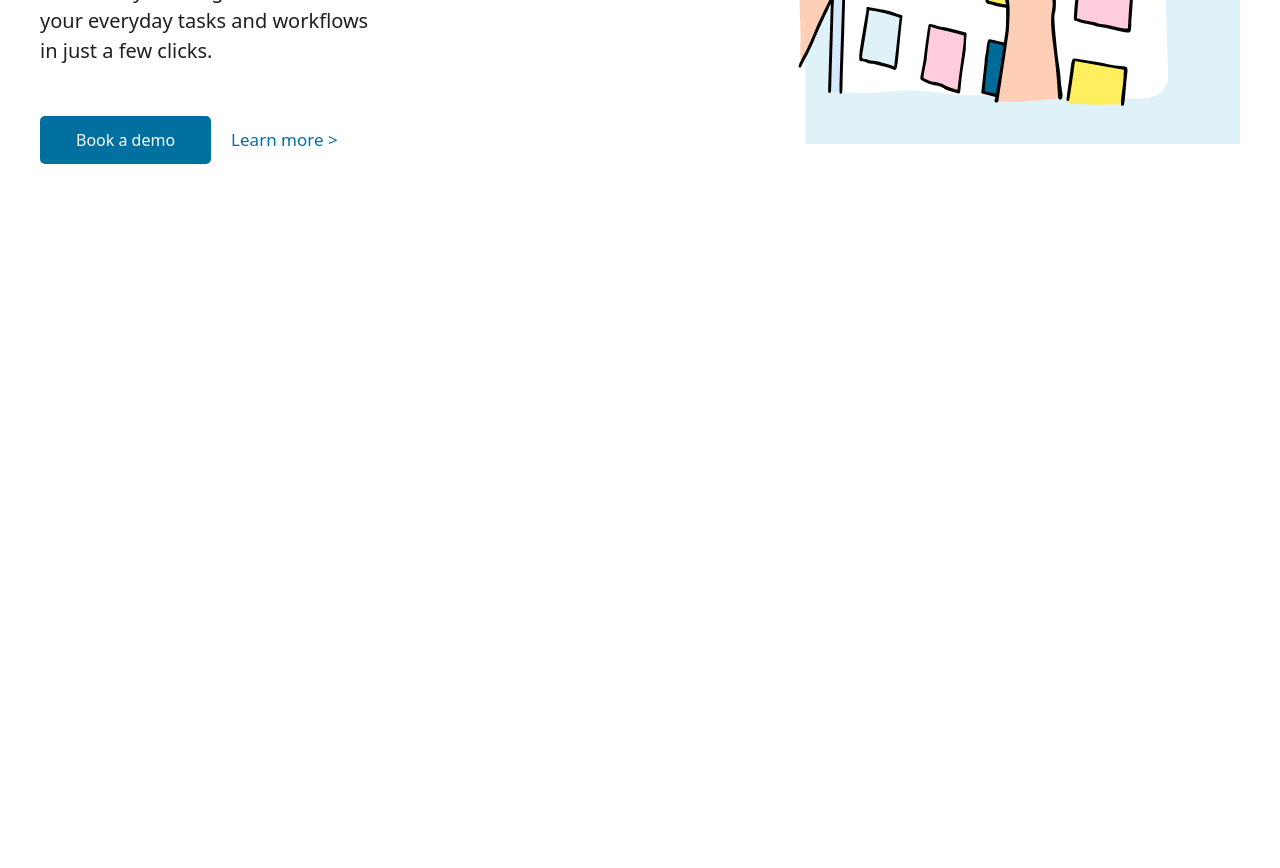
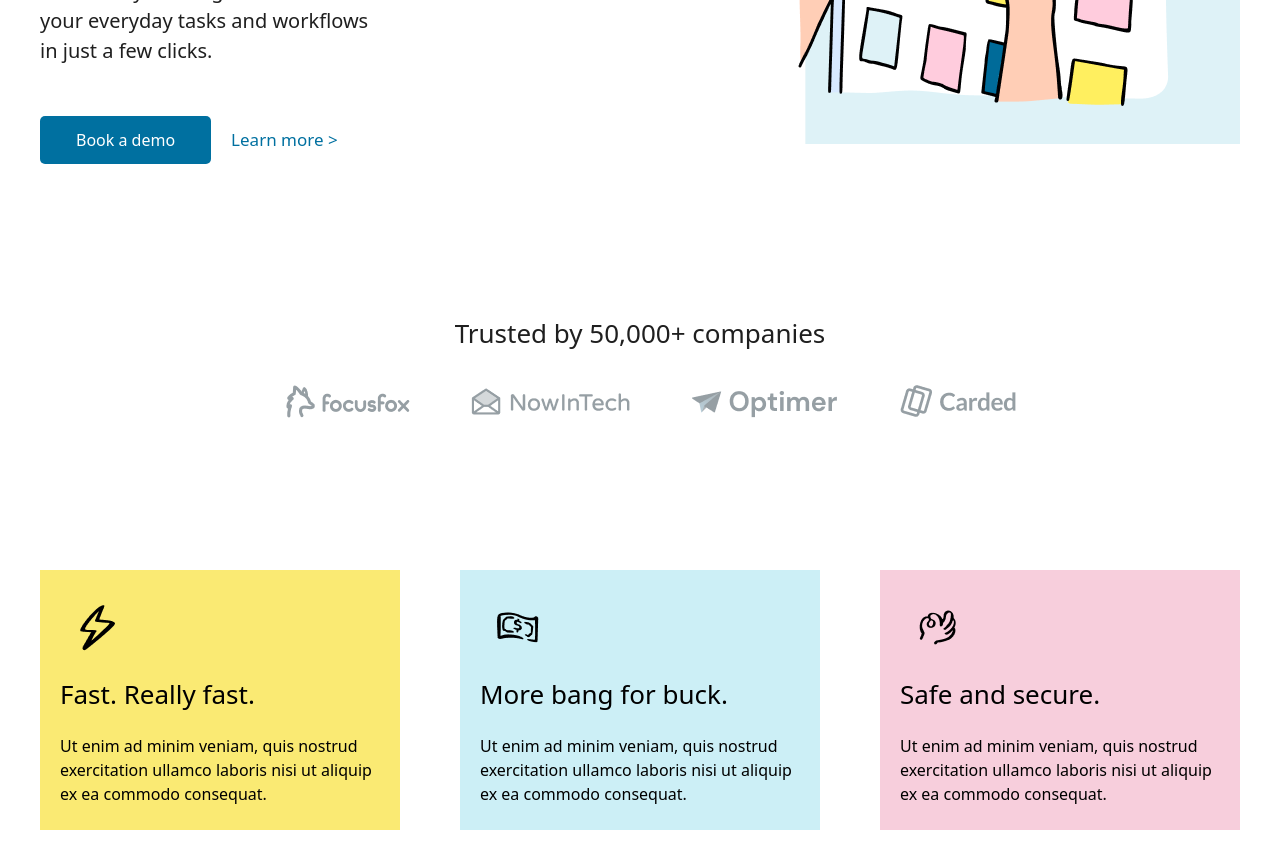
Before and after one commit to yusupovarobiyakhon/lesson.2, a website: page src/index.html in a window 1280 px wide. Shown: the part 500-1368 px from the top of the page. Before the commit the page ends 800 px from the top, so only its background shows below. Drawn offline with Linux system fonts and the light colour scheme.

Commit message:
add section

```diff
--- a/src/index.html
+++ b/src/index.html
@@ -24,7 +24,7 @@
                 <button class="bg-[#0070A0] p-[12px_36px] text-white rounded-[5px]">Book a demo</button>
             </div>
         </nav>
-        <section class="max-w-[1200px] m-auto pt-[100px] flex justify-between">
+        <section class="max-w-[1200px] m-auto pt-[100px] flex justify-between pb-[150px]">
             <aside>
                 <h2 class="text-[58px] text-[#1F1F1F] pb-[30px] pt-[50px]">Your everyday <br> tasks, automated.</h2>
                 <p class="pb-[50px] text-[#1F1F1F] text-[20px]">Whirl lets you design and streamline <br> your everyday tasks and workflows <br> in just a few clicks.</p>
@@ -38,5 +38,26 @@
             </aside>
         </section>
     </header>
+    <section class="max-w-[1200px] m-auto mb-[150px]">
+        <h2 class="text-[#1F1F1F] text-[26px] text-center pb-[30px]">Trusted by 50,000+ companies</h2>
+        <img class="ml-[50px] mb-[150px]" src="./img/Frame (14).png" alt="">
+        <div class="flex justify-between">
+            <article class="w-[360px] h-[260px] bg-[#FAEA73]">
+                <img class="ml-[30px] pt-[30px]" src="./img/IMAGE (26).png" alt="">
+                <h2 class="p-[20px] font-[400] text-[26px]">Fast. Really fast.</h2>
+                <p class="pl-[20px] pr-[20px]">Ut enim ad minim veniam, quis nostrud exercitation ullamco laboris nisi ut aliquip ex ea commodo consequat.</p>
+            </article>
+            <article class="w-[360px] h-[260px] bg-[#CCEFF6]">
+                <img class="ml-[30px] pt-[30px]" src="./img/IMAGE (27).png" alt="">
+                <h2 class="p-[20px] font-[400] text-[26px]">More bang for buck.</h2>
+                <p class="pl-[20px] pr-[20px]">Ut enim ad minim veniam, quis nostrud exercitation ullamco laboris nisi ut aliquip ex ea commodo consequat.</p>
+            </article>
+            <article class="w-[360px] h-[260px] bg-[#F7CEDC]">
+                <img class="ml-[30px] pt-[30px]" src="./img/IMAGE (28).png" alt="">
+                <h2 class="p-[20px] font-[400] text-[26px]">Safe and secure.</h2>
+                <p class="pl-[20px] pr-[20px]">Ut enim ad minim veniam, quis nostrud exercitation ullamco laboris nisi ut aliquip ex ea commodo consequat.</p>
+            </article>
+        </div>
+    </section>
 </body>
 </html>
```
Also changed, not shown: src/img/Frame (14).png (added), src/img/IMAGE (26).png (added), src/img/IMAGE (27).png (added), src/img/IMAGE (28).png (added), src/output.css.
